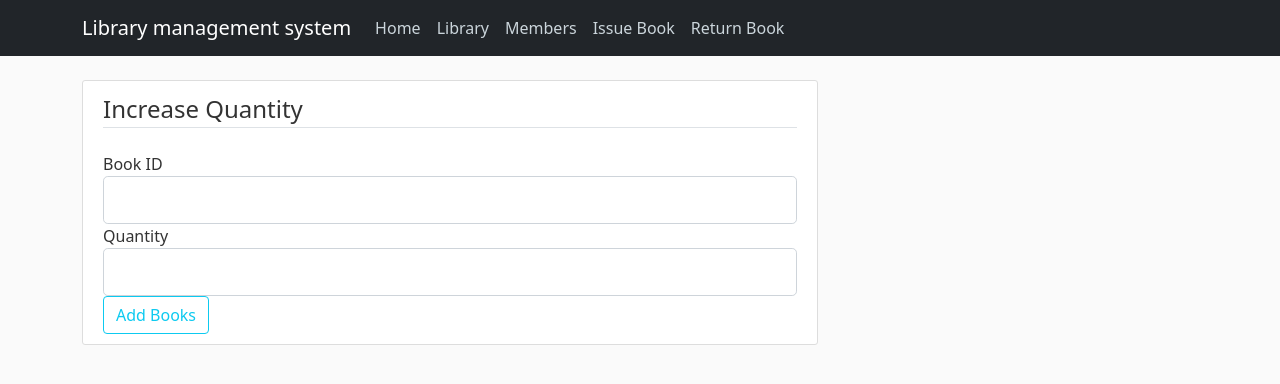
After one commit to poojan-2601/Library_Management_System, a Flask app: page /Increase_Quantity in a window 1280 px wide. The commit adds this page. Shown: the top 384 px of the page. Run offline with Flask 2, Linux system fonts and the light colour scheme.

Commit message:
Updated admin functionality and Trimmed fat

```diff
--- a/Actions.py
+++ b/Actions.py
@@ -25,4 +25,17 @@ class Issue_Book_Form(FlaskForm):
 class Return_Book_Form(FlaskForm):
     transaction_id = IntegerField('Transaction id',validators=[DataRequired(),NumberRange(min=1)])
     amount_paid = IntegerField('Amount',validators=[DataRequired(),NumberRange(min=1)])
-    submit = SubmitField('Issue Book')
+    submit = SubmitField('Return Book')
+
+class IncreaseQuantity(FlaskForm):
+    book_id = IntegerField('Book ID',validators=[DataRequired()])
+    quantity = IntegerField('Quantity',validators=[DataRequired(),NumberRange(min = 1,max = 50)])
+    submit = SubmitField('Add Books')
+
+class DeleteBook(FlaskForm):
+    book_id = IntegerField('Book ID',validators=[DataRequired()])
+    submit = SubmitField('Delete Books')
+
+class DeleteMember(FlaskForm):
+    member_id = IntegerField('Member ID',validators=[DataRequired()])
+    submit = SubmitField('Remove Member')
--- a/Books/routes.py
+++ b/Books/routes.py
@@ -1,18 +1,18 @@
 from crypt import methods
 from flask import Flask, render_template, url_for,flash,redirect
+from sqlalchemy import null
 from Books import models,db,app
 from random import randint
 from datetime import date
 import requests
-from Actions import RegistrationForm,AddBooks,Issue_Book_Form,Return_Book_Form
+from Actions import RegistrationForm,AddBooks,Issue_Book_Form,Return_Book_Form,IncreaseQuantity,DeleteBook,DeleteMember
 
 
 @app.route("/")
 @app.route("/home")
 def home():
-    member_data = models.Member.query.all()
     transaction_details = models.Transaction.query.all()
-    return render_template('home.html',posts = member_data,transaction = transaction_details)
+    return render_template('home.html',transaction = transaction_details)
 
 
 @app.route("/library")
@@ -20,6 +20,12 @@ def library():
     book_data = models.Book.query.all()
     transcation_data = models.Transaction.query.all()
     return render_template('library.html',title='library',books = book_data,transcation_data = transcation_data)
+
+@app.route("/Members")
+def Members():
+    member_data = models.Member.query.all()
+    return render_template('Members.html',title='Members',member_data = member_data)
+
 
 @app.route("/register",methods = ['GET','POST'])
 def register():
@@ -93,3 +99,51 @@ def add_books():
         flash(f'Book added successfully!!!!','success')
         return redirect(url_for('library'))
     return render_template('add_books.html', title='add_books',book_data = book_data)
+
+@app.route("/Increase_Quantity",methods = ["GET","POST"])
+def Increase_Quantity():
+    book_information = IncreaseQuantity()
+    if book_information.validate_on_submit():
+        book = models.Book.query.filter_by(id = book_information.book_id.data).first()
+        if book != None:
+            book.quantity = book.quantity + book_information.quantity.data
+            db.session.commit()
+            flash(f'{book_information.quantity.data} added to {book.book_name}','success')
+            return redirect(url_for('library'))
+        else:
+            flash(f'Please enter a valid book ID!!!!!','failure')
+            return redirect(url_for('Increase_Quantity'))
+    return render_template('Increase_Quantity.html',title = 'Increase Quantity',book_information = book_information)
+
+@app.route("/Delete_Books",methods = ["GET","POST"])
+def Delete_Books():
+    book_information = DeleteBook()
+    if book_information.validate_on_submit():
+        book = models.Book.query.filter_by(id = book_information.book_id.data).first()
+        book_name = book.book_name
+        if book != None:
+            db.session.delete(book)
+            db.session.commit()
+            flash(f'{book_name} Deleted from Library','success')
+            return redirect(url_for('library'))
+        else:
+            flash(f'Please enter a valid book ID!!!!!','failure')
+            return redirect(url_for('Delete_Books'))
+    return render_template('Delete_Books.html',title = 'Delete Books',book_information = book_information)
+
+@app.route("/Delete_Member",methods = ["GET","POST"])
+def Delete_Member():
+    member_info = DeleteMember()
+    if member_info.validate_on_submit():
+        member = models.Member.query.filter_by(memberid = member_info.member_id.data).first()
+        member_name = member.name
+        if member != None:
+            db.session.delete(member)
+            db.session.commit()
+            flash(f'{member_name} Removed from Library','success')
+            return redirect(url_for('Members'))
+        else:
+            flash(f'Please enter a valid member ID!!!!!','failure')
+            return redirect(url_for('Delete_Member'))
+    return render_template('Delete_Member.html',title = 'Delete Member',member_info = member_info
+    )
--- /dev/null
+++ b/Books/templates/Increase_Quantity.html
@@ -0,0 +1,39 @@
+{% extends "layout.html" %} {% block content %}
+<div class="content-section">
+  <form method="POST" action="">
+    {{ book_information.hidden_tag() }}
+    <fieldset class="form-group">
+      <legend class="border-bottom mb-4">Increase Quantity</legend>
+      <div class="form-group">
+        {{ book_information.book_id.label(class="form-control-label") }} {% if
+        book_information.book_id.errors %} {{
+        book_information.book_id(class="form-control form-control-lg
+        is-invalid") }}
+        <div class="invalid-feedback">
+          {% for error in book_information.book_id.errors %}
+          <span>{{ error }}</span>
+          {% endfor %}
+        </div>
+        {% else %} {{ book_information.book_id(class="form-control
+        form-control-lg") }} {% endif %}
+      </div>
+      <div class="form-group">
+        {{ book_information.quantity.label(class="form-control-label") }} {% if
+        book_information.quantity.errors %} {{
+        book_information.quantity(class="form-control form-control-lg
+        is-invalid") }}
+        <div class="invalid-feedback">
+          {% for error in book_information.quantity.errors %}
+          <span>{{ error }}</span>
+          {% endfor %}
+        </div>
+        {% else %} {{ book_information.quantity(class="form-control
+        form-control-lg") }} {% endif %}
+      </div>
+    </fieldset>
+    <div class="form-group">
+      {{ book_information.submit(class="btn btn-outline-info") }}
+    </div>
+  </form>
+</div>
+{% endblock content %}
--- a/Books/templates/Issue_Book.html
+++ b/Books/templates/Issue_Book.html
@@ -5,7 +5,7 @@
         <form method="POST" action="">
             {{ issue_data.hidden_tag() }}
             <fieldset class="form-group">
-                <legend class="border-bottom mb-4">Join Today</legend>
+                <legend class="border-bottom mb-4">Get Reading</legend>
                 <div class="form-group">
                     {{ issue_data.book_id.label(class="form-control-label") }}
 
--- a/Books/templates/add_books.html
+++ b/Books/templates/add_books.html
@@ -4,7 +4,7 @@
         <form method="POST" action="">
             {{ book_data.hidden_tag() }}
             <fieldset class="form-group">
-                <legend class="border-bottom mb-4">Join Today</legend>
+                <legend class="border-bottom mb-4">Library Expansion</legend>
                 <div class="form-group">
                     {{ book_data.bookname.label(class="form-control-label") }}
 
@@ -63,4 +63,8 @@
                 {{ book_data.submit(class="btn btn-outline-info") }}
             </div>
         </form>
+    </div>
+    <a href="/Increase_Quantity" class="btn btn-sm btn-primary">
+        Add an existing book
+       </a>
 {% endblock content %}
--- a/Books/templates/layout.html
+++ b/Books/templates/layout.html
@@ -36,13 +36,9 @@
                   <div class="navbar-nav mr-auto">
                     <a class="nav-item nav-link" href="/">Home</a>
                     <a class="nav-item nav-link" href="/library">Library</a>
+                    <a class="nav-item nav-link" href="/Members">Members</a>
                     <a class="nav-item nav-link" href="/Issue_Book">Issue Book</a>
                     <a class="nav-item nav-link" href="/Return_Book">Return Book</a>
-                  </div>
-                  <!-- Navbar Right Side -->
-                  <div class="navbar-nav">
-                    <a class="nav-item nav-link" href="/add_books">add books</a>
-                    <a class="nav-item nav-link" href="/register">add memeber</a>
                   </div>
                 </div>
               </div>
@@ -62,20 +58,7 @@
                 {%endwith%}
                 {% block content %}{% endblock %}
               </div>
-              <div class="col-md-4">
-                <div class="content-section">
-                  <h3>Our Sidebar</h3>
-                  <p class='text-muted'>You can put any information here you'd like.
-                  <!---  <ul class="list-group">
-                      <li class="list-group-item list-group-item-light">Latest Posts</li>
-                      <li class="list-group-item list-group-item-light">Announcements</li>
-                      <li class="list-group-item list-group-item-light">Calendars</li>
-                      <li class="list-group-item list-group-item-light">etc</li>
-                  -->
-                    </ul>
-                  </p>
-                </div>
-              </div>
+
             </div>
           </main>
 
```
Also changed, not shown: Books/templates/Delete_Books.html (added, +26 -0 lines), Books/templates/Delete_Member.html (added, +26 -0 lines), Books/templates/Members.html (added, +32 -0 lines), Books/templates/home.html (+0 -23 lines), Books/templates/library.html (+5 -2 lines), Books/library.db.
